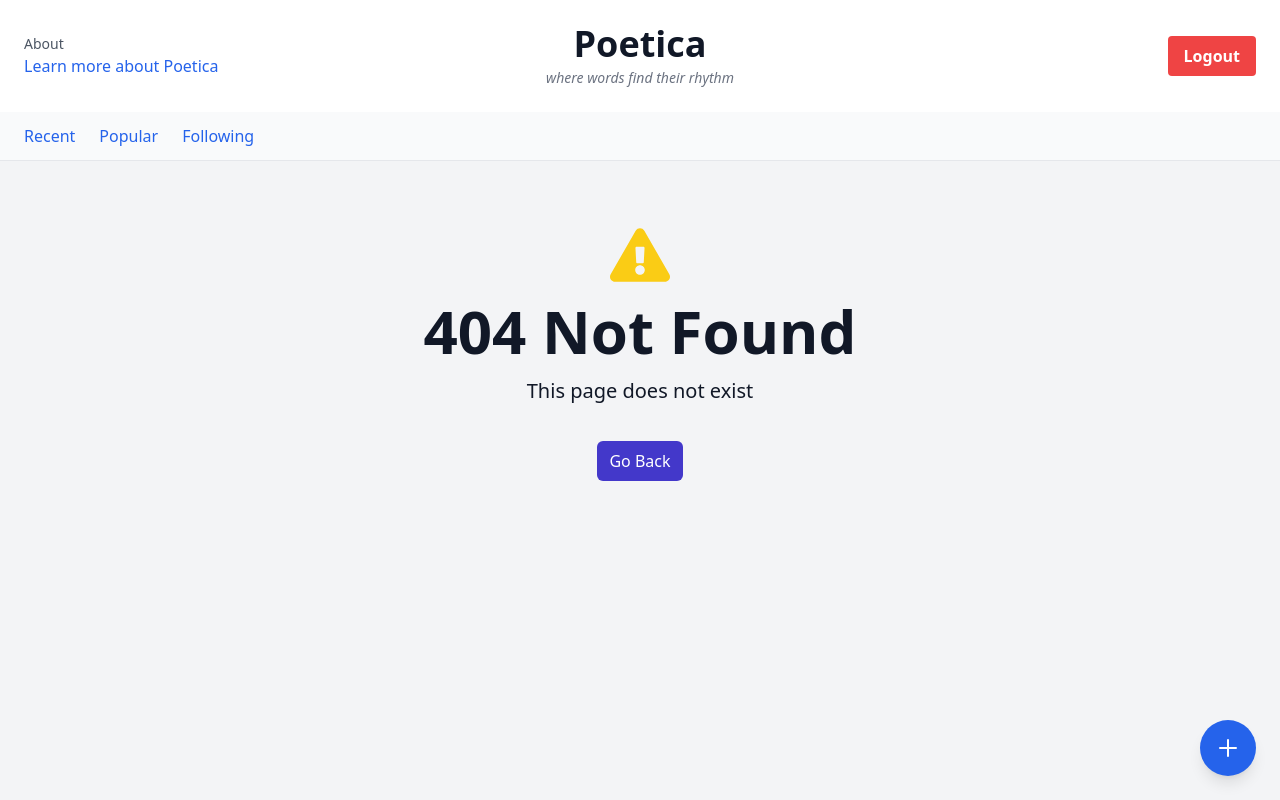
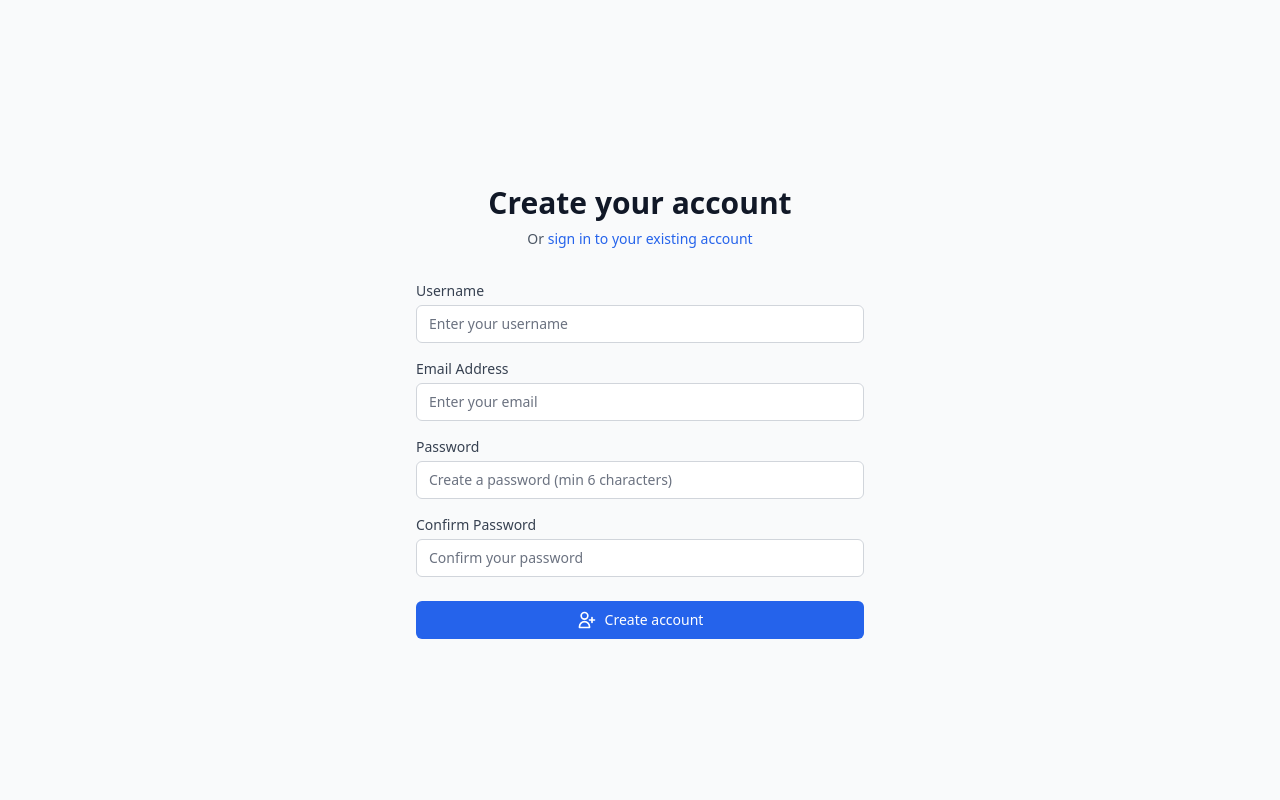
Before and after one commit to killuaJ2002/Poetica, a React (Vite) app in the folder client/: page /signup in a window 1280 px wide. Before the commit this address had no page. Built offline with nearby package versions, Linux system fonts and the light colour scheme.

Commit message:
added CreatePoemModal and integrated useAuth

```diff
--- a/client/src/App.jsx
+++ b/client/src/App.jsx
@@ -4,20 +4,43 @@ import {
   createRoutesFromElements,
   RouterProvider,
 } from "react-router-dom";
+import { AuthProvider } from "./context/AuthContext";
 import MainLayout from "./layouts/MainLayout";
 import HomePage from "./pages/HomePage";
+import LoginPage from "./pages/LoginPage";
+import SignupPage from "./pages/SignupPage";
 import NotFoundPage from "./pages/NotFoundPage";
+import ProtectedRoute from "./components/ProtectedRoute";
+
 const App = () => {
   const router = createBrowserRouter(
     createRoutesFromElements(
-      <Route path="/" element={<MainLayout />}>
-        <Route index element={<HomePage />} />
-        <Route path="*" element={<NotFoundPage />} />
-      </Route>
+      <>
+        {/* Public Routes - Outside MainLayout */}
+        <Route path="/login" element={<LoginPage />} />
+        <Route path="/signup" element={<SignupPage />} />
+
+        {/* Main Application Routes - Inside MainLayout */}
+        <Route path="/" element={<MainLayout />}>
+          <Route
+            index
+            element={
+              <ProtectedRoute>
+                <HomePage />
+              </ProtectedRoute>
+            }
+          />
+          <Route path="*" element={<NotFoundPage />} />
+        </Route>
+      </>
     )
   );
 
-  return <RouterProvider router={router} />;
+  return (
+    <AuthProvider>
+      <RouterProvider router={router} />
+    </AuthProvider>
+  );
 };
 
 export default App;
--- a/client/src/components/CreatePoemModal.jsx
+++ b/client/src/components/CreatePoemModal.jsx
@@ -1,15 +1,22 @@
 import React, { useState, useEffect } from "react";
+import { useAuth } from "../context/AuthContext";
+import Spinner from "../components/Spinner";
 
 const CreatePoemModal = ({ isOpen, onClose }) => {
   const [formData, setFormData] = useState({
     title: "",
     content: "",
   });
+  const [loading, setLoading] = useState(false);
+  const [error, setError] = useState("");
+
+  const { getAuthHeaders } = useAuth();
+  const API_BASE_URL = "http://localhost:8000/api";
 
   // Close modal on Escape key
   useEffect(() => {
     const handleEscape = (e) => {
-      if (e.key === "Escape") {
+      if (e.key === "Escape" && !loading) {
         onClose();
       }
     };
@@ -24,7 +31,15 @@ const CreatePoemModal = ({ isOpen, onClose }) => {
       document.removeEventListener("keydown", handleEscape);
       document.body.style.overflow = "unset";
     };
-  }, [isOpen, onClose]);
+  }, [isOpen, onClose, loading]);
+
+  // Reset form when modal opens
+  useEffect(() => {
+    if (isOpen) {
+      setFormData({ title: "", content: "" });
+      setError("");
+    }
+  }, [isOpen]);
 
   // Handle form input changes
   const handleChange = (e) => {
@@ -32,29 +47,53 @@ const CreatePoemModal = ({ isOpen, onClose }) => {
       ...formData,
       [e.target.name]: e.target.value,
     });
+    // Clear error when user starts typing
+    if (error) setError("");
   };
 
   // Handle form submission
-  const handleSubmit = (e) => {
+  const handleSubmit = async (e) => {
     e.preventDefault();
+    setLoading(true);
+    setError("");
 
     // Basic validation
     if (!formData.title.trim() || !formData.content.trim()) {
-      alert("Please fill in at least title and content");
+      setError("Please fill in both title and content");
+      setLoading(false);
       return;
     }
 
-    // TODO: Add your poem creation logic here
-    console.log("Creating poem:", formData);
+    try {
+      const response = await fetch(`${API_BASE_URL}/poems`, {
+        method: "POST",
+        headers: getAuthHeaders(),
+        body: JSON.stringify({
+          title: formData.title.trim(),
+          content: formData.content.trim(),
+        }),
+      });
 
-    // Reset form and close modal
-    setFormData({ title: "", content: "" });
-    onClose();
+      const data = await response.json();
+
+      if (!response.ok) {
+        throw new Error(data.message || "Failed to create poem");
+      }
+
+      // Success - reset form and close modal
+      setFormData({ title: "", content: "" });
+      onClose();
+    } catch (error) {
+      console.error("Error creating poem:", error);
+      setError(error.message || "Something went wrong. Please try again.");
+    }
+
+    setLoading(false);
   };
 
-  // Close modal when clicking on backdrop
+  // Close modal when clicking on backdrop (only if not loading)
   const handleBackdropClick = (e) => {
-    if (e.target === e.currentTarget) {
+    if (e.target === e.currentTarget && !loading) {
       onClose();
     }
   };
@@ -80,7 +119,8 @@ const CreatePoemModal = ({ isOpen, onClose }) => {
             </h2>
             <button
               onClick={onClose}
-              className="text-gray-400 hover:text-gray-600 transition-colors duration-200"
+              disabled={loading}
+              className="text-gray-400 hover:text-gray-600 transition-colors duration-200 disabled:opacity-50 disabled:cursor-not-allowed"
               aria-label="Close modal"
             >
               <svg
@@ -115,14 +155,15 @@ const CreatePoemModal = ({ isOpen, onClose }) => {
                 name="title"
                 value={formData.title}
                 onChange={handleChange}
-                className="w-full px-3 py-2 border border-gray-300 rounded-md shadow-sm focus:outline-none focus:ring-2 focus:ring-blue-500 focus:border-blue-500"
+                disabled={loading}
+                className="w-full px-3 py-2 border border-gray-300 rounded-md shadow-sm focus:outline-none focus:ring-2 focus:ring-blue-500 focus:border-blue-500 disabled:bg-gray-100 disabled:cursor-not-allowed"
                 placeholder="Enter poem title"
                 required
               />
             </div>
 
             {/* Content Field */}
-            <div className="mb-6">
+            <div className="mb-4">
               <label
                 htmlFor="content"
                 className="block text-sm font-medium text-gray-700 mb-2"
@@ -135,26 +176,39 @@ const CreatePoemModal = ({ isOpen, onClose }) => {
                 rows={8}
                 value={formData.content}
                 onChange={handleChange}
-                className="w-full px-3 py-2 border border-gray-300 rounded-md shadow-sm focus:outline-none focus:ring-2 focus:ring-blue-500 focus:border-blue-500 resize-none"
+                disabled={loading}
+                className="w-full px-3 py-2 border border-gray-300 rounded-md shadow-sm focus:outline-none focus:ring-2 focus:ring-blue-500 focus:border-blue-500 resize-none disabled:bg-gray-100 disabled:cursor-not-allowed"
                 placeholder="Write your poem here..."
                 required
               />
             </div>
+
+            {/* Error Message */}
+            {error && (
+              <div className="mb-4 text-red-600 text-sm text-center bg-red-50 border border-red-200 rounded-md p-3">
+                {error}
+              </div>
+            )}
 
             {/* Modal Footer */}
             <div className="flex justify-end space-x-3">
               <button
                 type="button"
                 onClick={onClose}
-                className="px-4 py-2 text-sm font-medium text-gray-700 bg-gray-100 hover:bg-gray-200 rounded-md transition-colors duration-200 focus:outline-none focus:ring-2 focus:ring-gray-500"
+                disabled={loading}
+                className="px-4 py-2 text-sm font-medium text-gray-700 bg-gray-100 hover:bg-gray-200 rounded-md transition-colors duration-200 focus:outline-none focus:ring-2 focus:ring-gray-500 disabled:opacity-50 disabled:cursor-not-allowed"
               >
                 Cancel
               </button>
               <button
                 type="submit"
-                className="px-4 py-2 text-sm font-medium text-white bg-blue-600 hover:bg-blue-700 rounded-md transition-colors duration-200 focus:outline-none focus:ring-2 focus:ring-blue-500"
+                disabled={
+                  loading || !formData.title.trim() || !formData.content.trim()
+                }
+                className="px-4 py-2 text-sm font-medium text-white bg-blue-600 hover:bg-blue-700 rounded-md transition-colors duration-200 focus:outline-none focus:ring-2 focus:ring-blue-500 disabled:bg-blue-400 disabled:cursor-not-allowed flex items-center"
               >
-                Create Poem
+                {loading && <Spinner className="w-4 h-4 mr-2" />}
+                {loading ? "Creating..." : "Create Poem"}
               </button>
             </div>
           </form>
--- a/client/src/components/Hero.jsx
+++ b/client/src/components/Hero.jsx
@@ -1,6 +1,16 @@
 import React from "react";
-import { Link } from "react-router-dom";
+import { Link, useNavigate } from "react-router-dom";
+import { useAuth } from "../context/AuthContext";
+
 const Hero = () => {
+  const { logout } = useAuth();
+  const navigate = useNavigate();
+
+  const handleLogout = () => {
+    logout();
+    navigate("/login", { replace: true });
+  };
+
   return (
     <>
       <header className="bg-white shadow p-6 flex justify-between items-center">
@@ -22,7 +32,10 @@ const Hero = () => {
 
         {/* Logout Button (Right) */}
         <div className="w-1/3 text-right">
-          <button className="bg-red-500 hover:bg-red-600 text-white font-semibold px-4 py-2 rounded">
+          <button
+            onClick={handleLogout}
+            className="bg-red-500 hover:bg-red-600 text-white font-semibold px-4 py-2 rounded"
+          >
             Logout
           </button>
         </div>
--- a/client/src/layouts/MainLayout.jsx
+++ b/client/src/layouts/MainLayout.jsx
@@ -2,7 +2,7 @@ import React, { useState } from "react";
 import Hero from "../components/Hero";
 import Navbar from "../components/Navbar";
 import { Outlet } from "react-router-dom";
-
+import CreatePoemModal from "../components/CreatePoemModal";
 const MainLayout = () => {
   const [showCreateModal, setShowCreateModal] = useState(false);
 
```
